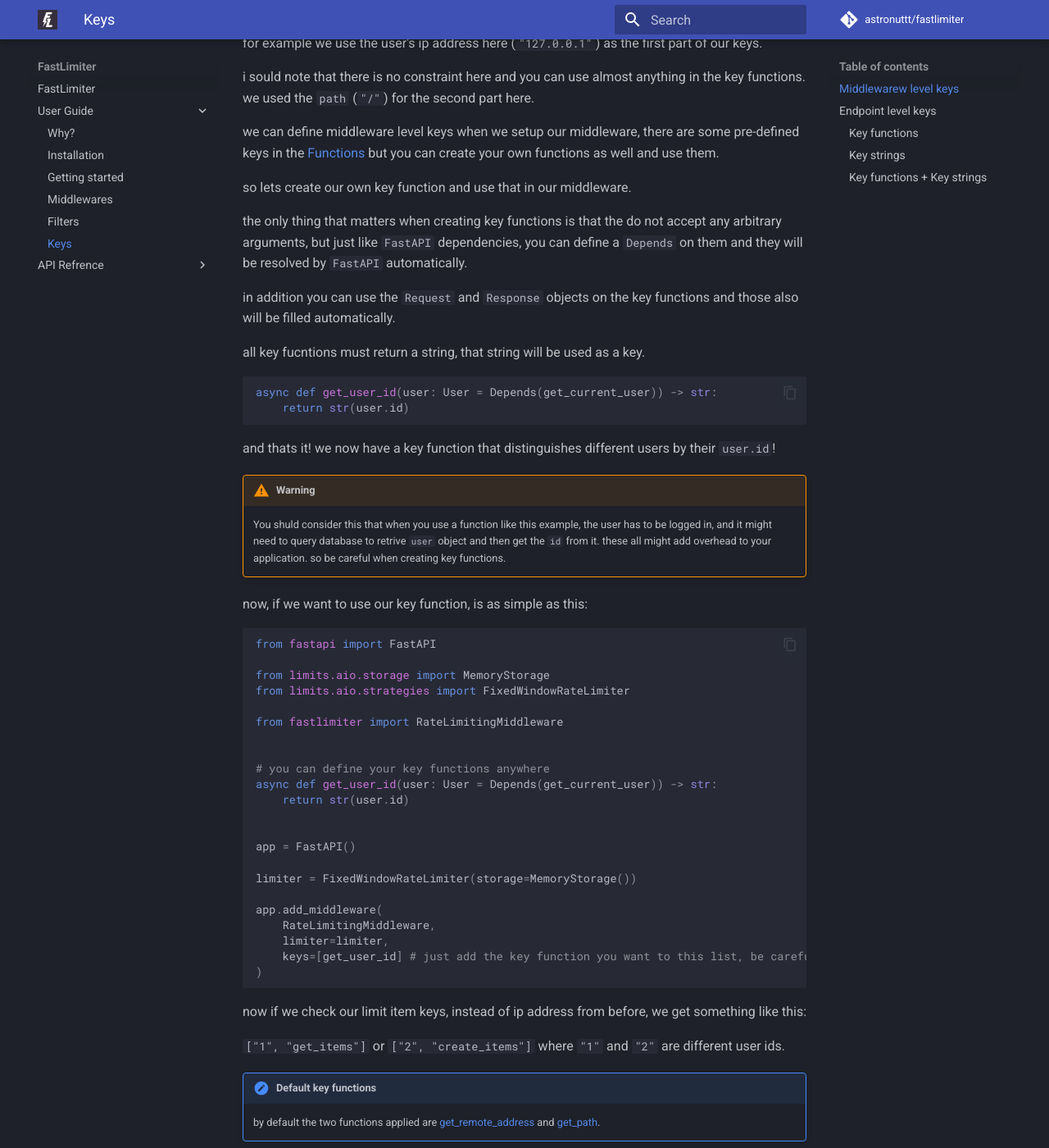
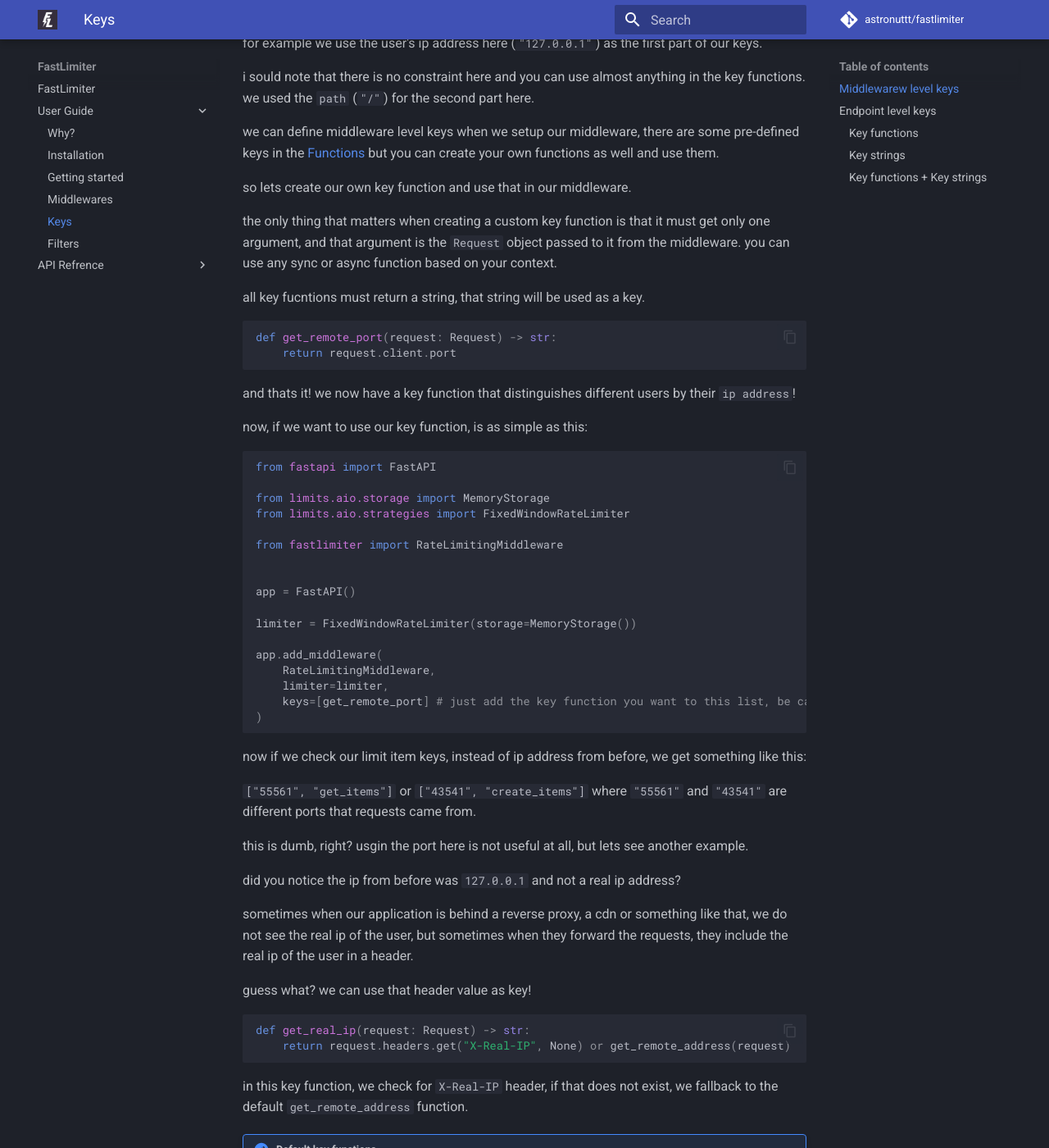
Before and after one commit to astronuttt/fastlimits, an MkDocs documentation site: the page built from docs/user-guide/keys.md, in a window 1280 px wide and 1400 px high, scrolled down 575 px. Shown: the whole window at 82% size. Built offline with MkDocs 1.6.1 and Material for MkDocs 9.7.7, drawn with Linux system fonts in a browser that asks for light colours; comment, search, counter and statistics services are not loaded; some of the changed text lies outside the part shown.

Commit message:
Docs: update keys section

````diff
--- a/docs/user-guide/keys.md
+++ b/docs/user-guide/keys.md
@@ -29,22 +29,18 @@ we can define middleware level keys when we setup our middleware, there are some
 
 so lets create our own key function and use that in our middleware.
 
-the only thing that matters when creating key functions is that the do not accept any arbitrary arguments, but just like `FastAPI` dependencies, you can define a `Depends` on them and they will be resolved by `FastAPI` automatically.
+the only thing that matters when creating a custom key function is that it must get only one argument, and that argument is the `Request` object passed to it from the middleware. you can use any sync or async function based on your context.
 
-in addition you can use the `Request` and `Response` objects on the key functions and those also will be filled automatically.
 
 all key fucntions must return a string, that string will be used as a key.
 
 
 ```py
-async def get_user_id(user: User = Depends(get_current_user)) -> str:
-    return str(user.id)
+def get_remote_port(request: Request) -> str:
+    return request.client.port
 ```
 
-and thats it! we now have a key function that distinguishes different users by their `user.id`!
-
-!!! warning
-    You shuld consider this that when you use a function like this example, the user has to be logged in, and it might need to query database to retrive `user` object and then get the `id` from it. these all might add overhead to your application. so be careful when creating key functions.
+and thats it! we now have a key function that distinguishes different users by their `ip address`!
 
 
 now, if we want to use our key function, is as simple as this:
@@ -59,11 +55,6 @@ from limits.aio.strategies import FixedWindowRateLimiter
 from fastlimiter import RateLimitingMiddleware
 
 
-# you can define your key functions anywhere
-async def get_user_id(user: User = Depends(get_current_user)) -> str:
-    return str(user.id)
-
-
 app = FastAPI()
 
 limiter = FixedWindowRateLimiter(storage=MemoryStorage())
@@ -71,19 +62,37 @@ limiter = FixedWindowRateLimiter(storage=MemoryStorage())
 app.add_middleware(
     RateLimitingMiddleware,
     limiter=limiter,
-    keys=[get_user_id] # just add the key function you want to this list, be careful not to add paranthesis
+    keys=[get_remote_port] # just add the key function you want to this list, be careful not to add paranthesis at the end of function names
 )
 ```
 
 now if we check our limit item keys, instead of ip address from before, we get something like this:
 
 
-`["1", "get_items"]` or `["2", "create_items"]` where `"1"` and `"2"` are different user ids.
+`["55561", "get_items"]` or `["43541", "create_items"]` where `"55561"` and `"43541"` are different ports that requests came from.
+
+
+this is dumb, right? usgin the port here is not useful at all, but lets see another example.
+
+did you notice the ip from before was `127.0.0.1` and not a real ip address?
+
+sometimes when our application is behind a reverse proxy, a cdn or something like that, we do not see the real ip of the user,
+     but sometimes when they forward the requests, they include the real ip of the user in a header.
+
+guess what? we can use that header value as key!
+
+
+```py
+def get_real_ip(request: Request) -> str:
+    return request.headers.get("X-Real-IP", None) or get_remote_address(request)
+```
+
+in this key function, we check for `X-Real-IP` header, if that does not exist, we fallback to the default `get_remote_address` function.
 
 
 
 !!! note "Default key functions"
-    by default the two functions applied are [get_remote_address](../../api-refrence/functions/#fastlimiter.functions.get_remote_address) and [get_path](../../api-refrence/functions/#fastlimiter.functions.get_path).
+    by default the function applied is [get_remote_address](../../api-refrence/functions/#fastlimiter.functions.get_remote_address).
 
 
 !!! warning
@@ -97,7 +106,7 @@ If you notice, the second part in our limit items from previous example did not
 
 well that is because those are endpoint level keys. and by default the endpoint's function name will be used as a key for each item.
 
-for example if have an endpoint defined like this:
+for example if we have an endpoint defined like this:
 
 ```py
 @app.get("/")
@@ -116,10 +125,11 @@ we do that by providing our key function to the `limit` decorator.
 
 ### Key functions
 
-the rules are the same for all key functions, wether they are middleware level or endpoint level.
+
+key functions are, deep down, `dependencies`, so you can use `Depends` in them!
 
 
-we can use the function that we used for the middleware level key:
+we can write an endpoint level key function like this:
 
 ```py
 def get_user_id(user: User = Depends(get_current_user)) -> str:
@@ -134,17 +144,13 @@ async def get_items(...):
 
 now let's take a look at our limit key:
 
-`["1", "1"]`
-
-did you notice what's wrong with this right? the first `"1"` is the middleware level key that we added before. and the second one will be our endpoint level key.
+`["127.0.0.1", "1"]`
 
 
 the `override_default_keys` argument will remove default endpoint level keys and add only our provided keys to the limit item.
 
-if we was to pass False, for example `override_default_keys=False`, our limit key would be `["1", "get_items", "1"]`.
+if we was to pass False, for example `override_default_keys=False`, our limit key would be `["127.0.0.1", "get_items", "1"]`.
 
-
-and if we take another look, the second `"1"` is redundant right? so be careful what you use for generating keys.
 
 
 ### Key strings
@@ -158,7 +164,7 @@ async def get_items(...):
     ...
 ```
 
-and now if check our our limit key, it will be something like `["1", "some_string"]`.
+and now if we check our our limit key, it will be something like `["127.0.0.1", "some_string"]`.
 
 where is this useful? well one useful usage of this will be when you want to create limit two or more endpoints together.
 
@@ -190,4 +196,4 @@ You also have the option to combine strings and functions together to create mor
 !!! note "The order matters"
     be careful when adding multiple keys because the order of keys matter!
 
-    `["1", "first", "second"]` and `["1", "second", "first"]` are two completly different items.
+    `["127.0.0.1", "first", "second"]` and `["127.0.0.1", "second", "first"]` are two completly different items.
--- a/mkdocs.yml
+++ b/mkdocs.yml
@@ -25,8 +25,8 @@ nav:
     - Installation: 'user-guide/install.md'
     - Getting started: 'user-guide/getting-started.md'
     - Middlewares: 'user-guide/middlewares.md'
+    - Keys: 'user-guide/keys.md'
     - Filters: 'user-guide/filters.md'
-    - Keys: 'user-guide/keys.md'
   - API Refrence:
     - Limiter: 'api-refrence/limiter.md'
     - Middleware: 'api-refrence/middleware.md'
````
Also changed, not shown: other parts of docs/user-guide/keys.md (+1 -1 lines), docs/user-guide/middlewares.md (+8 -1 lines).
